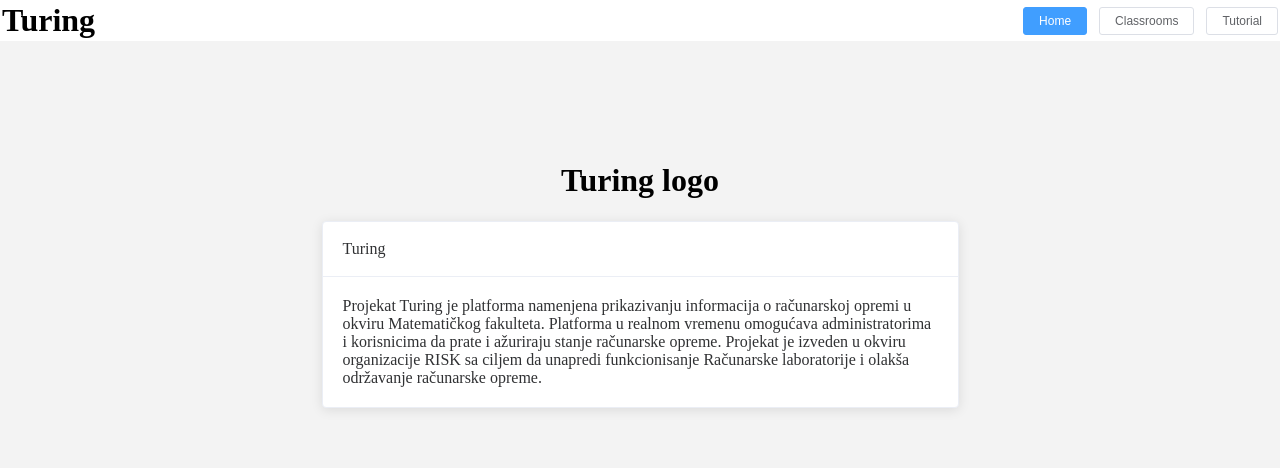
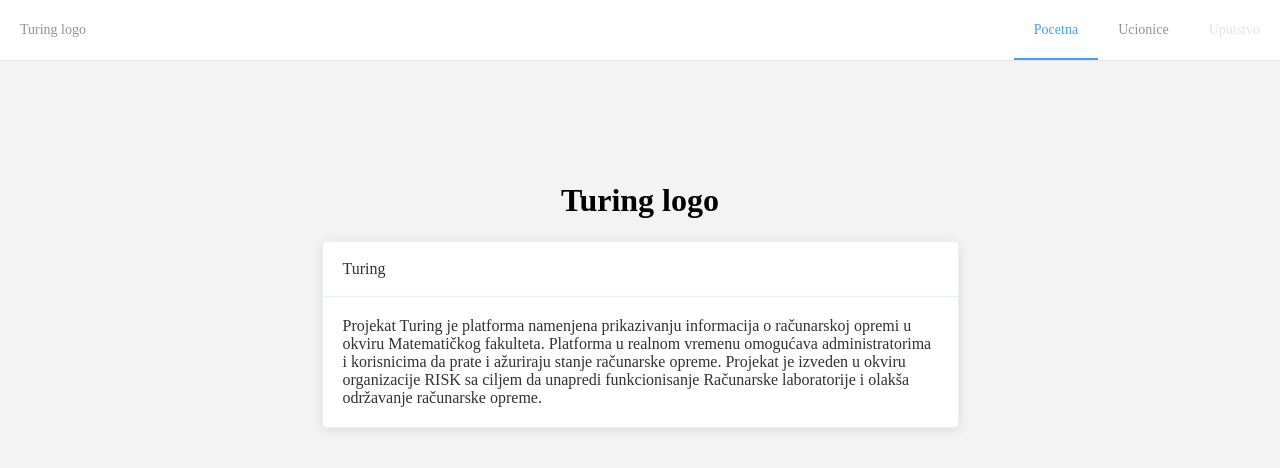
Before and after one commit to riskmatf/turing, a Vue app in the folder frontend/: page / in a window 1280 px wide. Shown: the top 468 px of the page. Built offline with nearby package versions, Linux system fonts and the light colour scheme.

Commit message:
Fixed style of the top bar

```diff
--- a/frontend/src/components/_common/baseLayout/baseLayout.vue
+++ b/frontend/src/components/_common/baseLayout/baseLayout.vue
@@ -1,24 +1,53 @@
 <template>
     <div class="column full">
-        <div class="topBar desktop">
-            <router-link :to="{ name: 'homePage' }" tag="div">
-                <h1 class="home-logo">Turing</h1>
-            </router-link>
+        <el-menu
+            :default-active="$route.meta.index"
+            mode="horizontal"
+            route
+            class="desktop topBar"
+            active-text-color="#409EFF"
+        >
+            <el-menu-item index="0" :route="{ name: 'homePage' }">
+                Turing logo
+            </el-menu-item>
             <div class="spacer"></div>
             <slot name="topBar"/>
-        </div>
+        </el-menu>
 
         <div class="topBar mobile">
-            <div>Turing</div>
-            <div class="spacer"></div>
-            <mobile-drop-nav>
-                <template v-slot>
-                    <slot name="topBar"/>
-                </template>
-            </mobile-drop-nav>
+            <el-menu
+                :default-active="$route.meta.index"
+                mode="horizontal"
+                router
+                class="mobile topBar"
+                active-text-color="#409EFF"
+                @select="handleSelect"
+            >
+                <el-menu-item index="0" :route="{ name: 'homePage' }">
+                    Turing logo
+                </el-menu-item>
+                <div class="spacer"></div>
+                <el-button size="mini" @click="isOpen = !isOpen">=</el-button>
+            </el-menu>
         </div>
 
         <div class="column full body-padding">
+            <el-popover
+                v-model="isOpen"
+                trigger="manual"
+                popper-class="topbar-dropdown mobile"
+                :append-to-body="false"
+                :visible-arrow="false"
+            >
+                <el-menu
+                    :default-active="$route.meta.index"
+                    router
+                    active-text-color="#409EFF"
+                    @select="handleSelect"
+                >
+                    <slot name="topBar"/>
+                </el-menu>
+            </el-popover>
             <slot name="body"></slot>
         </div>
     </div>
@@ -40,22 +69,21 @@
         display: flex
         flex-direction: row
     .topBar
+        width: 100%
         display: flex
         flex-direction: row
-        justify-content: flex-end
+        justify-content: space-between
         align-items: center
-        background-color: $el-background-color
+        .spacer
+            flex-grow: 1
     .mobile
         display: none
-        height: $topBarHeight
         @media ($mobileBreakPoint)
             display: flex
     .desktop
         display: flex
         @media ($mobileBreakPoint)
             display: none
-    .spacer
-        flex-grow: 2
     .home-logo
         margin: 2px
         cursor: pointer
@@ -72,16 +100,32 @@
         padding: 0
         margin: 0
         background-color: $background-color
+
+    .topbar-dropdown
+        width: 100%
+        height: 100%
+        padding: 0!important
+        margin: 0!important
+        margin-left: -5px!important
+        box-sizing: border-box
+
 </style>
 
 
 <script>
-    import MobileDropNav from './mobileDropNav'
-
     export default {
         name: 'base-layout',
         components: {
-            MobileDropNav
+        },
+        data() {
+            return {
+                isOpen: false
+            }
+        },
+        methods: {
+            handleSelect() {
+                this.isOpen = false
+            }
         }
     }
 </script>
--- a/frontend/src/components/user/baseLayout.vue
+++ b/frontend/src/components/user/baseLayout.vue
@@ -1,15 +1,17 @@
 <template>
     <base-layout>
         <template v-slot:topBar>
-            <router-link :to="{ name: 'homePage' }" class="nav-item">
-                <el-button :type="linkStates.homePage" size="mini" class="nav-button">Home</el-button>
-            </router-link>
-            <router-link :to="{ name: 'classroomListPage' }"  class="nav-item">
-                <el-button :type="linkStates.classrooms" size="mini" class="nav-button">Classrooms</el-button>
-            </router-link>
-            <router-link :to="{ name: 'tutorialPage' }"  class="nav-item">
-                <el-button :type="linkStates.tutorial" size="mini" class="nav-button">Tutorial</el-button>
-            </router-link>
+            <el-menu-item index="1" :route="{ name: 'homePage' }">
+                Pocetna
+            </el-menu-item>
+
+            <el-menu-item index="2" :route="{ name: 'classroomListPage' }">
+                Ucionice
+            </el-menu-item>
+
+            <el-menu-item index="3" :route="{ name: 'tutorialPage' }" disabled>
+                Uputstvo
+            </el-menu-item>
         </template>
 
         <template v-slot:body>
@@ -33,7 +35,6 @@
 
 <script>
     import { BaseLayout } from '@/components/_common/baseLayout'
-    import { Button } from 'element-ui'
     import { userStore } from '@/store'
 
     export default {
@@ -41,7 +42,6 @@
         store: userStore,
         components: {
             BaseLayout,
-            ElButton: Button,
         },
         computed: {
             linkStates() {
```
Also changed, not shown: frontend/src/router/index.js (+5 -5 lines).
